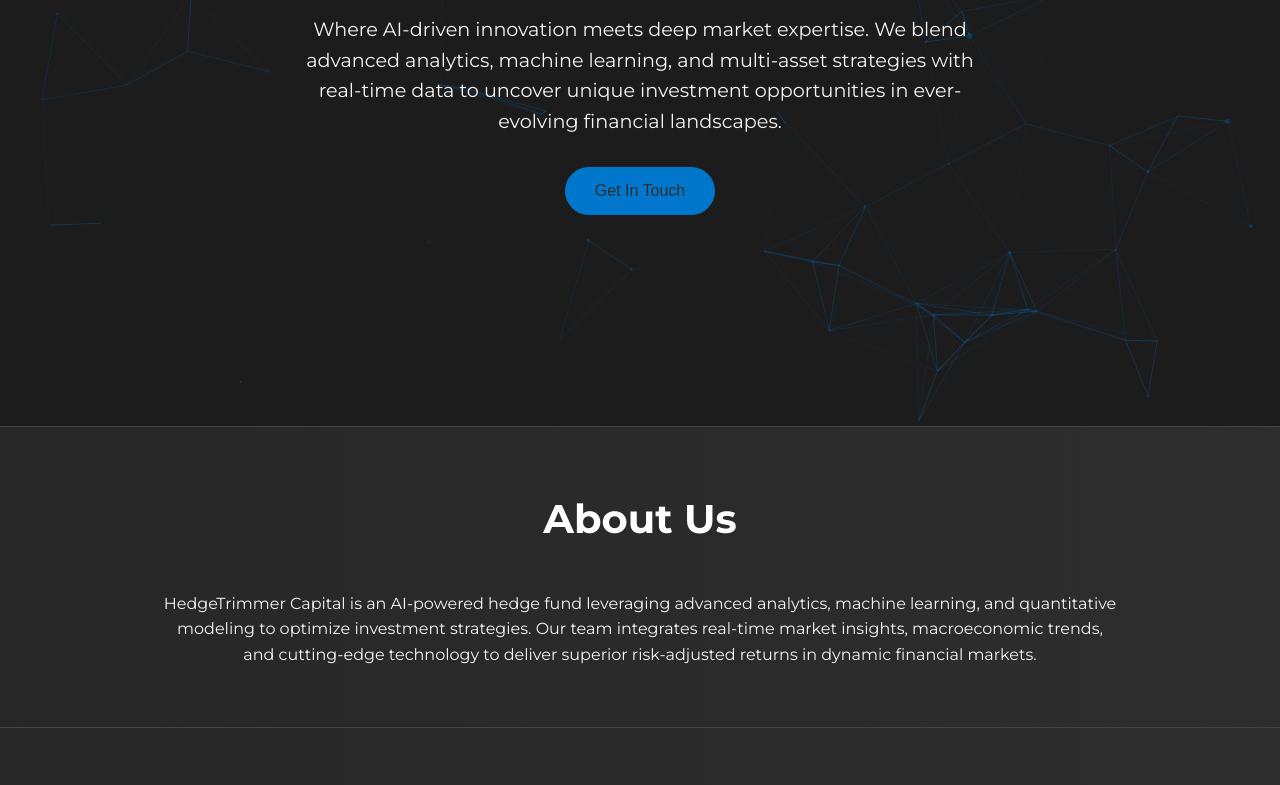
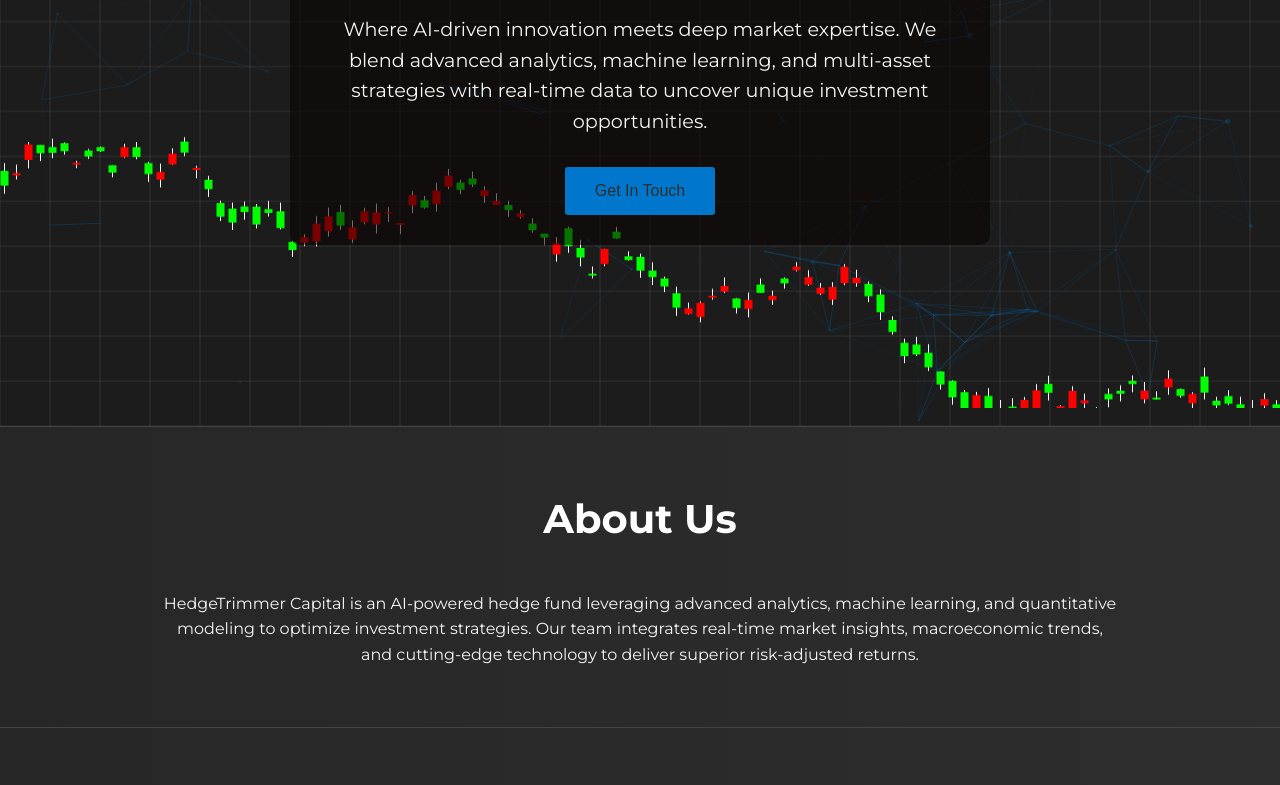
Before and after one commit to Dexteritize/dexteritize.github.io, a plain HTML site: page index.html in a window 1280 px wide. Shown: the part 391-1176 px from the top of the page. Drawn offline with nearby package versions, Linux system fonts and the light colour scheme; animation ran at ten frames a second.

Commit message:
website v14 - new background

```diff
--- a/index.html
+++ b/index.html
@@ -6,7 +6,7 @@
   <title>HedgeTrimmer Capital – Innovative Multi-Asset Hedge Fund</title>
 
   <!-- Meta Description for SEO -->
-  <meta name="description" content="HedgeTrimmer Capital is a modern hedge fund combining advanced algorithms, market expertise, and macro insights to deliver superior risk-adjusted returns." />
+  <meta name="description" content="HedgeTrimmer Capital is an AI-powered hedge fund combining advanced analytics, machine learning, and macro insights to deliver superior risk-adjusted returns." />
 
   <!-- Open Graph Tags for social sharing -->
   <meta property="og:title" content="HedgeTrimmer Capital – AI-Driven Hedge Fund for Smarter Trading" />
@@ -128,7 +128,7 @@
       }
     }
 
-    /* HERO SECTION WITH PARTICLES BACKGROUND */
+    /* HERO SECTION */
     .hero {
       position: relative;
       height: 90vh;
@@ -139,7 +139,7 @@
       text-align: center;
       overflow: hidden;
     }
-    /* Particles container positioned behind hero content */
+    /* Particles.js container */
     #particles-js {
       position: absolute;
       width: 100%;
@@ -148,10 +148,30 @@
       left: 0;
       z-index: 0;
     }
+    /* Candlestick overlay canvas */
+    #candleOverlay {
+      position: absolute;
+      width: 100%;
+      height: 100%;
+      top: 0;
+      left: 0;
+      z-index: 0;
+      pointer-events: none;
+    }
     .hero-content {
       position: relative;
       z-index: 1;
       padding: 0 20px;
+      display: flex;
+      justify-content: center;
+    }
+    /* Semi-transparent backdrop for text */
+    .hero-text-bg {
+      background-color: rgba(10, 1, 1, 0.55);
+      padding: 30px 40px;
+      border-radius: 10px;
+      max-width: 700px;
+      text-align: center;
     }
     .hero h1 {
       font-size: 3em;
@@ -161,8 +181,8 @@
     }
     .hero p {
       font-size: 1.2em;
+      margin: auto;
       max-width: 700px;
-      margin: auto;
     }
     .hero button {
       margin-top: 30px;
@@ -170,7 +190,7 @@
       font-size: 1em;
       background-color: #0077cc;
       border: none;
-      border-radius: 25px;
+      border-radius: 3px;
       color: #2e2e2e;
       cursor: pointer;
       transition: background-color 0.3s ease, transform 0.3s ease;
@@ -180,7 +200,7 @@
       transform: scale(1.05);
     }
 
-    /* ENHANCED ANIMATED GRADIENT BACKGROUND FOR SECTIONS */
+    /* Animated gradient background for sections */
     .section-gradient {
       position: relative;
       overflow: hidden;
@@ -204,7 +224,7 @@
       100% { background-position: 0% 50%; }
     }
 
-    /* GENERAL SECTION STYLES & SCROLL REVEAL */
+    /* General Section Styles */
     section {
       padding: 60px 0;
       border-bottom: 1px solid #444;
@@ -235,7 +255,7 @@
       padding: 0 20px;
     }
 
-    /* CARDS */
+    /* Cards */
     .cards {
       display: flex;
       flex-wrap: wrap;
@@ -246,7 +266,7 @@
     .card {
       background-color: #1c1c1c;
       padding: 20px;
-      border-radius: 8px;
+      border-radius: 2px;
       width: 300px;
       box-shadow: 0 2px 8px rgba(0,0,0,0.4);
       transition: transform 0.3s ease, box-shadow 0.3s ease;
@@ -267,7 +287,7 @@
     .card img {
       width: 100%;
       height: auto;
-      border-radius: 50%;
+      border-radius: 0;
       margin-bottom: 15px;
       transition: transform 0.3s ease;
     }
@@ -294,7 +314,7 @@
       background-color: #333;
       margin: 5px 0;
       padding: 8px;
-      border-radius: 4px;
+      border-radius: 2px;
       color: #f5f5f5;
     }
 
@@ -335,6 +355,10 @@
       .hero h1 {
         font-size: 2.5em;
       }
+      .hero-text-bg {
+        padding: 20px;
+        margin: 0 10px;
+      }
     }
   </style>
 </head>
@@ -359,7 +383,6 @@
           <li><a href="#strategy">Strategy</a></li>
           <li><a href="#performance">Performance</a></li>
           <li><a href="#team">Meet the Team</a></li>
-          <!-- Added Jobs link referencing jobs.html -->
           <li><a href="jobs.html">Jobs</a></li>
           <li><a href="#contact">Contact</a></li>
         </ul>
@@ -367,18 +390,23 @@
     </div>
   </header>
 
-  <!-- HERO SECTION WITH PARTICLES BACKGROUND -->
+  <!-- HERO SECTION -->
   <section class="hero" id="hero">
-    <!-- Particles container -->
+    <!-- Particles.js container -->
     <div id="particles-js"></div>
+    <!-- Candlestick overlay canvas -->
+    <canvas id="candleOverlay"></canvas>
     <div class="hero-content">
+      <!-- Semi-transparent background wrapper -->
+      <div class="hero-text-bg">
         <h1 id="typewriter">HedgeTrimmer Capital</h1>
         <p>
-        Where AI-driven innovation meets deep market expertise. We blend advanced analytics, machine learning, and multi-asset strategies with real-time data to uncover unique investment opportunities in ever-evolving financial landscapes.
+          Where AI-driven innovation meets deep market expertise. We blend advanced analytics, machine learning, and multi-asset strategies with real-time data to uncover unique investment opportunities.
         </p>
         <button onclick="document.getElementById('contact').scrollIntoView({behavior: 'smooth'})">
           Get In Touch
         </button>
+      </div>
     </div>
   </section>
 
@@ -390,9 +418,7 @@
         <p>
           HedgeTrimmer Capital is an AI-powered hedge fund leveraging advanced analytics,
           machine learning, and quantitative modeling to optimize investment strategies.
-          Our team integrates real-time market insights, macroeconomic trends, and
-          cutting-edge technology to deliver superior risk-adjusted returns in dynamic
-          financial markets.
+          Our team integrates real-time market insights, macroeconomic trends, and cutting-edge technology to deliver superior risk-adjusted returns.
         </p>
       </div>
     </div>
@@ -404,9 +430,7 @@
       <h2>Our Strategy</h2>
       <div class="content">
         <p>
-          Our portfolio approach combines advanced quantitative models with
-          traditional analysis to create a dynamic, multi-asset strategy that
-          adapts to changing market conditions. Click on each area below to learn how we generate superior returns.
+          Our portfolio approach combines advanced quantitative models with traditional analysis to create a dynamic, multi-asset strategy that adapts to changing market conditions. Click on each area below to learn how we generate superior returns.
         </p>
         <div class="cards">
           <!-- Adaptive Algorithms Card -->
@@ -417,7 +441,7 @@
             </p>
             <div class="strategy-details">
               <p>
-                Our proprietary adaptive algorithm utilizes machine learning and statistical analysis to forecast market trends and dynamically adjust investment allocations in real time. By identifying market inefficiencies and capitalizing on emerging opportunities, our approach consistently delivers above-market, risk-adjusted returns. This state-of-the-art technology ensures your portfolio remains competitive and profitable in an ever-evolving financial landscape.
+                Our proprietary adaptive algorithm utilizes machine learning and statistical analysis to forecast market trends and dynamically adjust investment allocations in real time. By identifying market inefficiencies and capitalizing on emerging opportunities, our approach consistently delivers above-market, risk-adjusted returns.
               </p>
             </div>
           </div>
@@ -429,7 +453,7 @@
             </p>
             <div class="strategy-details">
               <p>
-                Our dynamic risk management system provides a robust framework for mitigating downside exposure while optimizing for potential gains. Through rigorous stress testing, real-time monitoring, and adaptive position sizing, we safeguard capital and ensure steady growth even in volatile markets. This proactive approach not only minimizes risk but also captures profitable opportunities, resulting in superior, risk-adjusted performance over the long term.
+                Our dynamic risk management system provides a robust framework for mitigating downside exposure while optimizing for potential gains. Through rigorous stress testing, real-time monitoring, and adaptive position sizing, we safeguard capital and ensure steady growth even in volatile markets.
               </p>
             </div>
           </div>
@@ -441,7 +465,7 @@
             </p>
             <div class="strategy-details">
               <p>
-                By integrating comprehensive macroeconomic indicators into our investment strategy, we are able to anticipate market shifts and identify profitable trends before they fully materialize. Our seasoned analysts work in tandem with sophisticated quantitative models to dynamically adjust asset allocations, ensuring that your portfolio is primed to benefit from emerging global trends. This strategic foresight not only enhances overall performance but also delivers consistent, long-term returns.
+                By integrating comprehensive macroeconomic indicators into our investment strategy, we are able to anticipate market shifts and identify profitable trends before they fully materialize. Our analysts work with sophisticated quantitative models to dynamically adjust asset allocations, ensuring your portfolio benefits from emerging global trends.
               </p>
             </div>
           </div>
@@ -456,9 +480,7 @@
       <h2>Performance</h2>
       <div class="content">
         <p>
-          Our strategies are backtested rigorously over multiple market cycles.
-          We believe in transparency and continuous improvement, ensuring that
-          our methods are both innovative and resilient.
+          Our strategies are backtested rigorously over multiple market cycles. We believe in transparency and continuous improvement, ensuring our methods are both innovative and resilient.
         </p>
       </div>
     </div>
@@ -527,15 +549,13 @@
     </div>
   </section>
 
-
   <!-- CONTACT SECTION WITH ANIMATED GRADIENT BACKGROUND -->
   <section id="contact" class="section-gradient">
     <div class="container">
       <h2>Contact Us</h2>
       <div class="content">
         <p>
-          Ready to learn more? Get in touch with us to explore investment
-          opportunities or discuss our cutting-edge strategies.
+          Ready to learn more? Get in touch with us to explore investment opportunities or discuss our cutting-edge strategies.
         </p>
         <p>Email: <a href="mailto:hedgetrimmercapital@gmail.com">hedgetrimmercapital@gmail.com</a></p>
         <p>LinkedIn: <a href="https://www.linkedin.com/company/hedgetrimmer/" target="_blank" rel="noopener">@HedgeTrimmer</a></p>
@@ -550,10 +570,7 @@
       <p>&copy; 2025 HedgeTrimmer Capital. All rights reserved.</p>
       <div class="disclaimer">
         <p>
-          Disclaimer: This website is for informational purposes only and does not
-          constitute an offer to sell, or a solicitation of an offer to buy, any
-          security or investment product. Past performance is not necessarily
-          indicative of future results. Investing involves risk of loss.
+          Disclaimer: This website is for informational purposes only and does not constitute an offer to sell, or a solicitation of an offer to buy, any security or investment product. Past performance is not necessarily indicative of future results. Investing involves risk of loss.
         </p>
       </div>
     </div>
@@ -628,6 +645,156 @@
       "retina_detect": true
     });
 
+    /* CANDLESTICK CANVAS ANIMATION */
+    function initCandleOverlay() {
+      const canvas = document.getElementById('candleOverlay');
+      const ctx = canvas.getContext('2d');
+      canvas.width = window.innerWidth;
+      canvas.height = window.innerHeight;
+
+      // Candle config
+      const candleWidth = 8;     // width of each candlestick body
+      const candleSpacing = 12;  // horizontal distance between candles
+      const candleCount = Math.floor(canvas.width / candleSpacing) + 5;
+      let candles = [];
+
+      // Generate random candles initially
+      function createInitialCandles() {
+        candles = [];
+        // Start from right to left so we can shift them left
+        let xPos = 0;
+        // Random baseline for the first candle
+        let baseline = canvas.height * 0.6;
+        for (let i = 0; i < candleCount; i++) {
+          let c = randomCandle(baseline, xPos);
+          baseline = c.close; // next candle's baseline is the previous candle's close
+          candles.push(c);
+          xPos += candleSpacing;
+        }
+      }
+
+      function randomCandle(previousClose, x) {
+        // Create a random open/close near the previousClose
+        // plus random high and low
+        let open = previousClose + (Math.random() * 40 - 20);
+        open = clamp(open, 20, canvas.height - 20);
+
+        let close = open + (Math.random() * 40 - 20);
+        close = clamp(close, 20, canvas.height - 20);
+
+        let high = Math.max(open, close) + (Math.random() * 10);
+        let low = Math.min(open, close) - (Math.random() * 10);
+
+        // Ensure bounds
+        high = clamp(high, 20, canvas.height - 20);
+        low = clamp(low, 20, canvas.height - 20);
+
+        // If close ended up the same as open, offset slightly so color is visible
+        if (Math.abs(close - open) < 1) {
+          close = open + (Math.random() < 0.5 ? 2 : -2);
+          close = clamp(close, 20, canvas.height - 20);
+        }
+
+        return {
+          x: x,
+          open: open,
+          close: close,
+          high: Math.max(high, open, close),
+          low: Math.min(low, open, close)
+        };
+      }
+
+      // Helper: clamp value within min and max
+      function clamp(value, min, max) {
+        return Math.max(min, Math.min(value, max));
+      }
+
+      // Shift candles left, add new candle on right
+      function shiftCandles() {
+        for (let i = 0; i < candles.length; i++) {
+          candles[i].x -= 0.5; // speed to the left
+        }
+        // If the leftmost candle is off screen, remove it and add a new one on the right
+        if (candles[0].x + candleWidth < 0) {
+          candles.shift();
+          // The last candle is at
+          let lastCandle = candles[candles.length - 1];
+          let newX = lastCandle.x + candleSpacing;
+          let c = randomCandle(lastCandle.close, newX);
+          candles.push(c);
+        }
+      }
+
+      // Draw the entire candlestick chart
+      function drawCandles() {
+        ctx.clearRect(0, 0, canvas.width, canvas.height);
+
+        // Optional: draw faint grid lines
+        drawGrid();
+
+        candles.forEach(c => {
+          drawCandle(c);
+        });
+      }
+
+      // Draw a single candlestick (body + wick)
+      function drawCandle(c) {
+        // Candle color: green if close > open, red otherwise
+        if (c.close > c.open) {
+          ctx.fillStyle = "#00ff00"; // green
+        } else {
+          ctx.fillStyle = "#ff0000"; // red
+        }
+
+        // Wick color can be black or the same as body
+        ctx.strokeStyle = "#f5f5f5";
+        ctx.lineWidth = 1;
+
+        // 1) Draw the wick from high to low
+        ctx.beginPath();
+        ctx.moveTo(c.x + candleWidth / 2, c.high);
+        ctx.lineTo(c.x + candleWidth / 2, c.low);
+        ctx.stroke();
+
+        // 2) Draw the candle body from open to close
+        let candleTop = Math.min(c.open, c.close);
+        let candleBottom = Math.max(c.open, c.close);
+        let bodyHeight = candleBottom - candleTop;
+        ctx.fillRect(c.x, candleTop, candleWidth, bodyHeight);
+      }
+
+      // Draw faint grid behind candles
+      function drawGrid() {
+        ctx.save();
+        ctx.strokeStyle = 'rgba(255, 255, 255, 0.1)';
+        ctx.lineWidth = 1;
+        let spacing = 50;
+        for (let x = 0; x <= canvas.width; x += spacing) {
+          ctx.beginPath();
+          ctx.moveTo(x, 0);
+          ctx.lineTo(x, canvas.height);
+          ctx.stroke();
+        }
+        for (let y = 0; y <= canvas.height; y += spacing) {
+          ctx.beginPath();
+          ctx.moveTo(0, y);
+          ctx.lineTo(canvas.width, y);
+          ctx.stroke();
+        }
+        ctx.restore();
+      }
+
+      createInitialCandles();
+
+      // Main animation loop
+      function animate() {
+        shiftCandles();
+        drawCandles();
+        requestAnimationFrame(animate);
+      }
+      animate();
+    }
+
     /* TYPEWRITER EFFECT FOR HERO HEADING */
     document.addEventListener("DOMContentLoaded", function() {
       const heroHeading = document.getElementById('typewriter');
@@ -679,10 +846,20 @@
       window.addEventListener("scroll", revealOnScroll);
     });
 
-    /* TOGGLE EXPANSION FOR BOTH STRATEGY AND TEAM CARDS */
+    /* TOGGLE EXPANSION FOR STRATEGY AND TEAM CARDS */
     function toggleCardExpansion(card) {
       card.classList.toggle('expanded');
     }
+
+    // Initialize everything on load
+    window.addEventListener('load', () => {
+      initCandleOverlay();
+    });
+    window.addEventListener('resize', () => {
+      const candleCanvas = document.getElementById('candleOverlay');
+      candleCanvas.width = window.innerWidth;
+      candleCanvas.height = window.innerHeight;
+    });
   </script>
 </body>
 </html>
```
Lines whose indentation alone changed are shown as unchanged.
